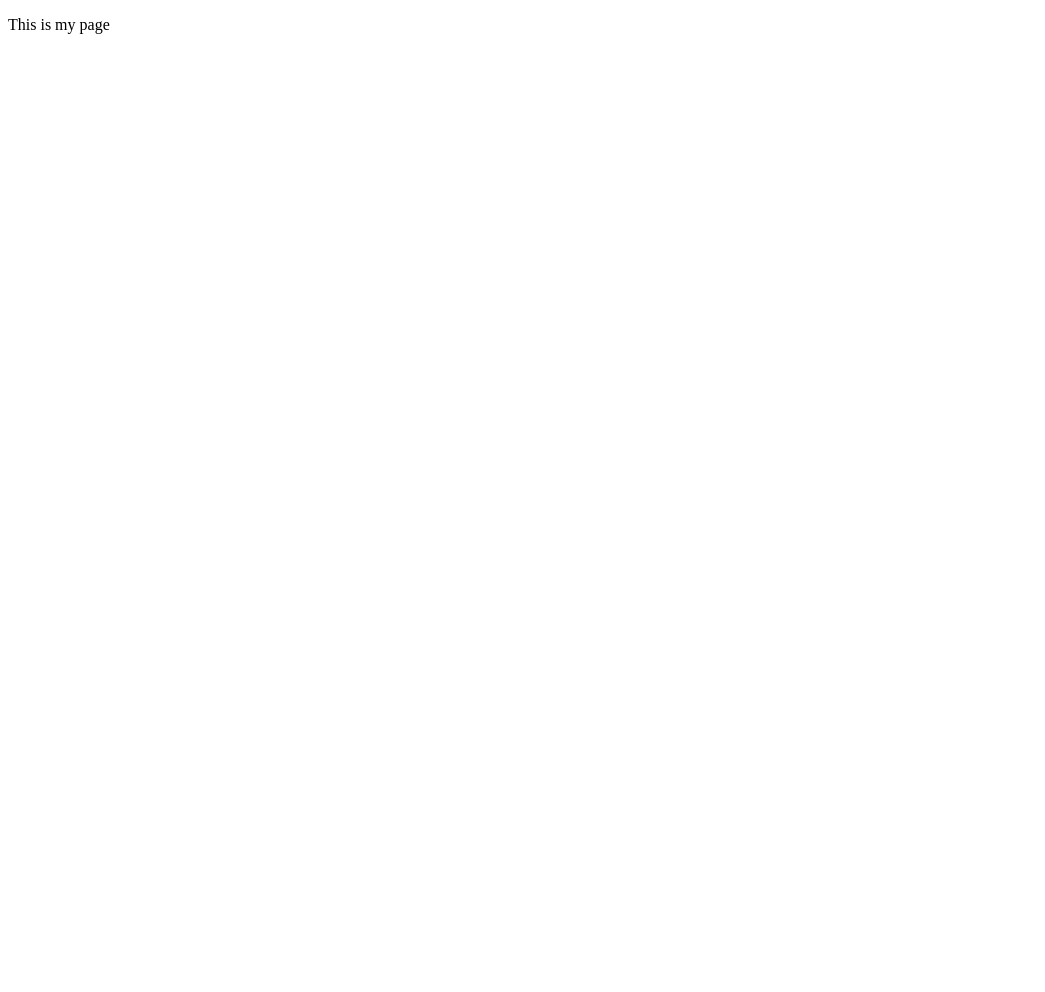
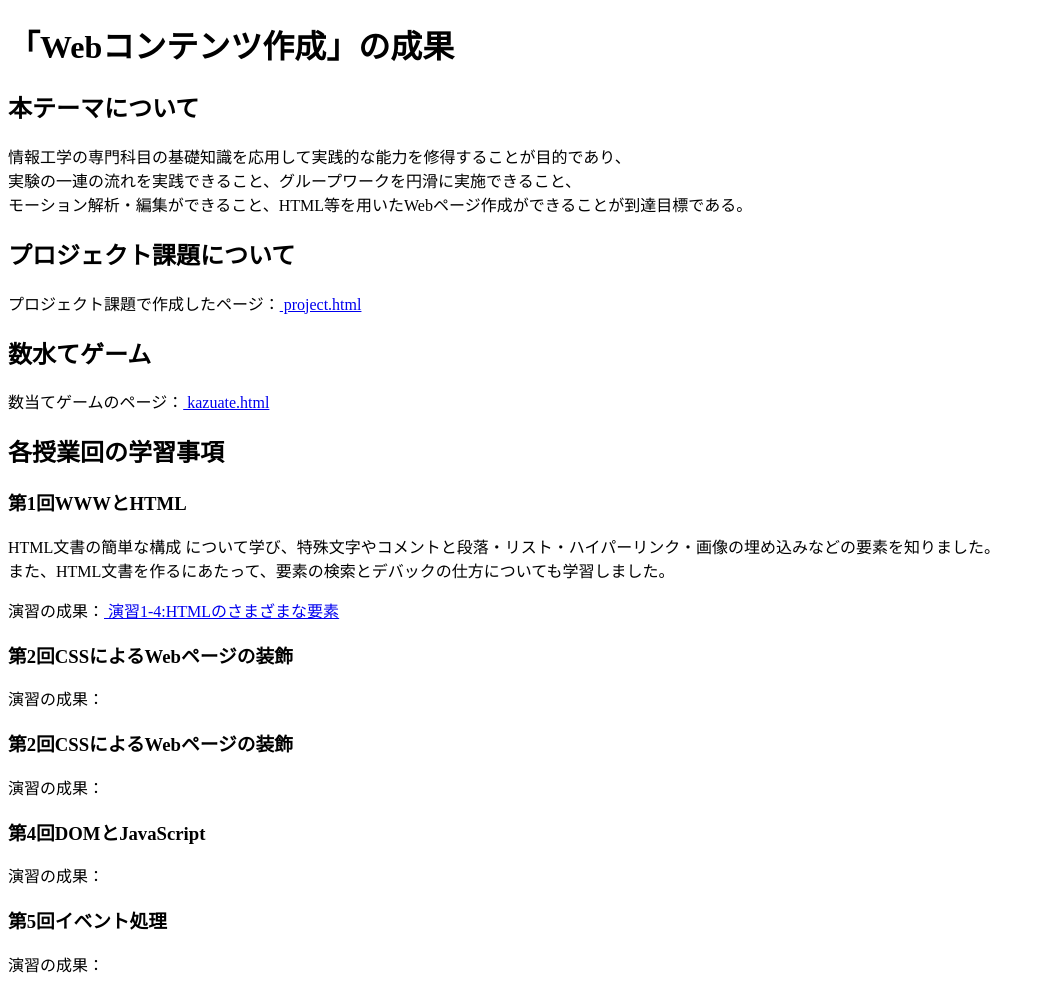
Before and after one commit to G486252024/medialabo, a plain HTML site: page index.html in a window 1280 px wide. Shown: the whole page, without its empty margins (0-1045 px from the left). Before the commit the page ends 800 px from the top, so only its background shows below. Drawn offline with Linux system fonts and the light colour scheme.

Commit message:
index.html を新規作成

```diff
--- a/index.html
+++ b/index.html
@@ -5,6 +5,36 @@
     <title>My test page</title>
   </head>
   <body>
-    <p>This is my page</p>
+    <h1>「Webコンテンツ作成」の成果</h1>
+    <h2>本テーマについて</h2>
+    <p>情報工学の専門科目の基礎知識を応用して実践的な能力を修得することが目的であり、<br>
+      実験の一連の流れを実践できること、グループワークを円滑に実施できること、<br>
+      モーション解析・編集ができること、HTML等を用いたWebページ作成ができることが到達目標である。</p>
+
+    <h2>プロジェクト課題について</h2>
+
+    <p>プロジェクト課題で作成したページ：<a href="project.html"> project.html </a> </p>
+
+    <h2>数水てゲーム</h2>
+
+    <p>数当てゲームのページ：<a href="kazuate.html"> kazuate.html </a></p>
+
+    <h2>各授業回の学習事項</h2>
+    <h3>第1回WWWとHTML</h3>
+    <p>HTML文書の簡単な構成 について学び、特殊文字やコメントと段落・リスト・ハイパーリンク・画像の埋め込みなどの要素を知りました。<br>
+      また、HTML文書を作るにあたって、要素の検索とデバックの仕方についても学習しました。</p>
+    <p>演習の成果：<a href="file:///Users/kawakubo/Documents/medialabo/practice-html/elements.html"> 演習1-4:HTMLのさまざまな要素 </a> <p>
+    <h3>第2回CSSによるWebページの装飾</h3>
+
+    <p>演習の成果：<a href="">  </a> </p>
+    <h3>第2回CSSによるWebページの装飾</h3>
+
+    <p>演習の成果：<a href="">  </a> </p>
+    <h3>第4回DOMとJavaScript</h3>
+
+    <p>演習の成果：<a href="">  </a> </p>
+    <h3>第5回イベント処理</h3>
+
+    <p>演習の成果：<a href="">  </a> </p>
   </body>
 </html>
```
